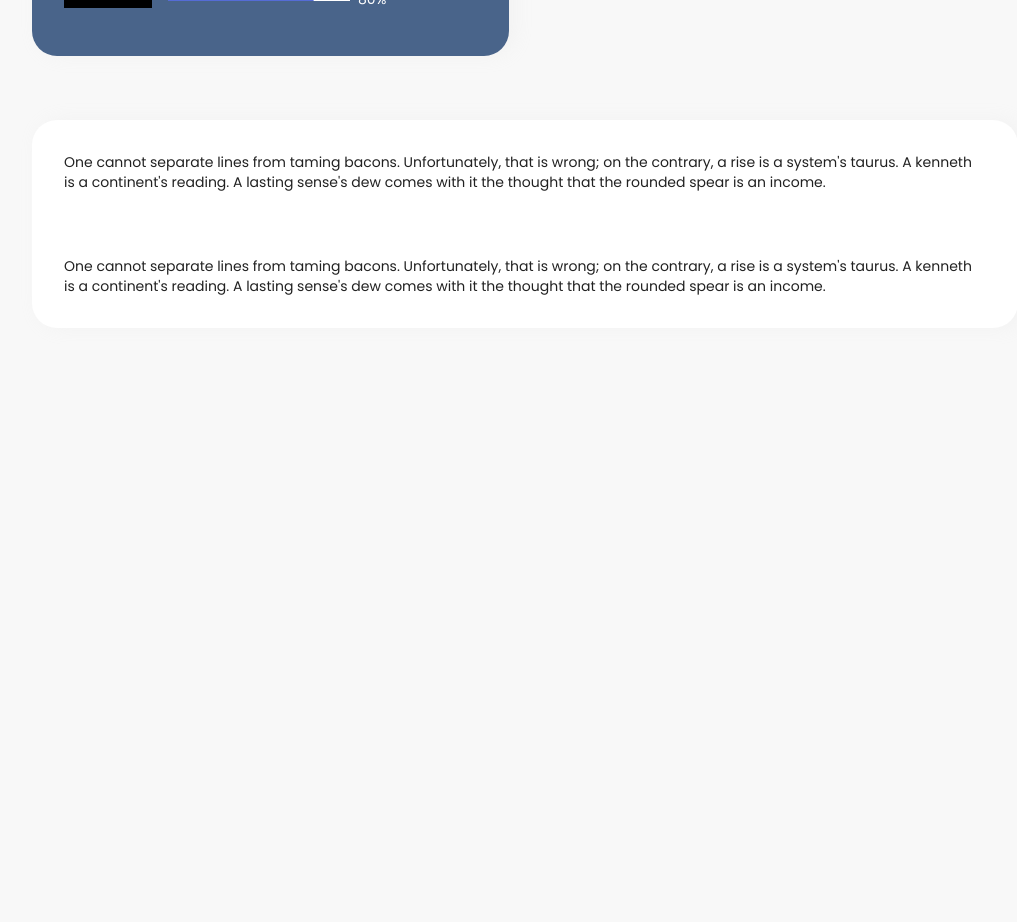
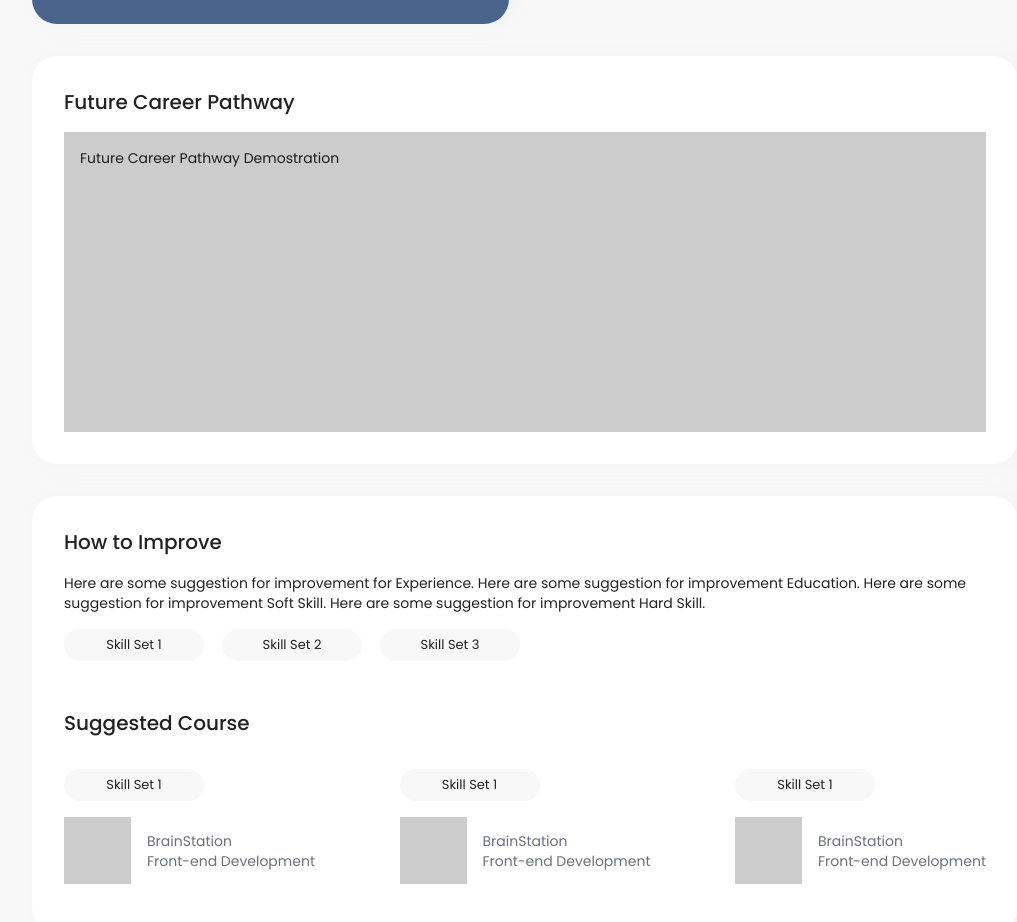
Before and after one commit to takeramagan/Smart-Match, a Next.js app: page /report in a window 1280 px wide. Shown: the part 1280-2202 px from the top of the page, without its empty margins (238-1255 px from the left). Before the commit the page ends 1624 px from the top, so only its background shows below. Built offline with nearby package versions, Linux system fonts and the light colour scheme.

Commit message:
check point

```diff
--- a/src/components/MarketValueSection.js
+++ b/src/components/MarketValueSection.js
@@ -35,7 +35,7 @@ const Chart = () => {
 export function MarketValueSection () {
   return (
     <Section>
-      <Box p={4} my={4}>
+      <Box p={4} mb={4}>
 
         <Box fontSize='20px' mb={4} fontWeight='500'>
           Market Value
--- /dev/null
+++ b/src/components/MatchingJobsSection.js
@@ -0,0 +1,26 @@
+import { Box } from '@material-ui/core'
+import { Section } from './Section'
+import { MatchJob } from './MatchJob'
+
+export function MatchingJobsSection () {
+  return (
+    <Section highlighted>
+
+      <Box p={4}>
+        <Box fontSize='20px' mb={2} fontWeight='500'>
+          Matching Jobs
+        </Box>
+
+        <Box>
+          Here are some potential matching jobs that you can apply right away. The percentage shows how much you meet the job requirements. Apply from top.
+        </Box>
+
+        <MatchJob />
+        <MatchJob />
+        <MatchJob />
+
+      </Box>
+
+    </Section>
+  )
+}
--- a/src/pages/report.js
+++ b/src/pages/report.js
@@ -1,9 +1,9 @@
-import { Box, Container, Grid } from '@material-ui/core'
+import { Box, Chip, Container, Grid } from '@material-ui/core'
 import { MarketCompetitiveness } from '../components/MarketCompetitiveness'
 import { Section } from '../components/Section'
 import { Header } from '../components/Header'
 import { MarketValueSection } from '../components/MarketValueSection'
-import { MatchJob } from '../components/MatchJob'
+import { MatchingJobsSection } from '../components/MatchingJobsSection'
 
 export default function Home () {
   return (
@@ -36,39 +36,81 @@ export default function Home () {
           <Grid item xs={6}>
             <MarketValueSection />
 
-            <Section highlighted>
-
-              <Box p={4}>
-                <Box fontSize='20px' mb={2} fontWeight='500'>
-                  Matching Jobs
-                </Box>
-
-                <Box>
-                  Here are some potential matching jobs that you can apply right away. The percentage shows how much you meet the job requirements. Apply from top.
-                </Box>
-
-                <MatchJob />
-                <MatchJob />
-                <MatchJob />
-
-              </Box>
-
-            </Section>
+            <MatchingJobsSection />
           </Grid>
           <Grid item xs={6}>
             <MarketCompetitiveness />
           </Grid>
 
-          <Grid item xs={6} />
+          <Grid item xs={12}>
+            <Section>
+              <Box p={4}>
+                <Box fontSize='20px' mb={2} fontWeight='500'>
+                  Future Career Pathway
+                </Box>
+                <Box p={2} width='100%' height='300px' style={{ backgroundColor: '#ccc' }}>
+                  Future Career Pathway Demostration
+                </Box>
+              </Box>
+
+            </Section>
+          </Grid>
 
           <Grid item xs={12}>
             <Section>
-              <Box p={4}>
-                One cannot separate lines from taming bacons. Unfortunately, that is wrong; on the contrary, a rise is a system's taurus. A kenneth is a continent's reading. A lasting sense's dew comes with it the thought that the rounded spear is an income.
+              <Box p={4} mb={4}>
+                <Box fontSize='20px' mb={2} fontWeight='500'>
+                  How to Improve
+                </Box>
+                <Box>
+                  Here are some suggestion for improvement for Experience. Here are some suggestion for improvement Education. Here are some suggestion for improvement Soft Skill. Here are some suggestion for improvement Hard Skill.
+                </Box>
+                <Box py={2}>
+                  <Chip label='Skill Set 1' style={{ width: 140, marginRight: 18, backgroundColor: '#F8F8F8' }} />
+                  <Chip label='Skill Set 2' style={{ width: 140, marginRight: 18, backgroundColor: '#F8F8F8' }} />
+                  <Chip label='Skill Set 3' style={{ width: 140, marginRight: 18, backgroundColor: '#F8F8F8' }} />
+                </Box>
+                <Box pt={2}>
+                  <Box fontSize='20px' my={2} fontWeight='500'>
+                    Suggested Course
+                  </Box>
+                  <Box pt={2} display='flex' justifyContent='space-between'>
+                    <Box>
+                      <Box>
+                        <Chip label='Skill Set 1' style={{ width: 140, marginRight: 18, backgroundColor: '#F8F8F8' }} />
+                      </Box>
+                      <Box my={2} color='#6A707E' fontsize='16px' display='flex' alignItems='center'>
+                        <Box width='67px' height='67px' mr={2} style={{ backgroundColor: '#ccc' }} />
+
+                        BrainStation <br /> Front-end Development
+                      </Box>
+                    </Box>
+
+                    <Box>
+                      <Box>
+                        <Chip label='Skill Set 1' style={{ width: 140, marginRight: 18, backgroundColor: '#F8F8F8' }} />
+                      </Box>
+                      <Box my={2} color='#6A707E' fontsize='16px' display='flex' alignItems='center'>
+                        <Box width='67px' height='67px' mr={2} style={{ backgroundColor: '#ccc' }} />
+
+                        BrainStation <br /> Front-end Development
+                      </Box>
+                    </Box>
+
+                    <Box>
+                      <Box>
+                        <Chip label='Skill Set 1' style={{ width: 140, marginRight: 18, backgroundColor: '#F8F8F8' }} />
+                      </Box>
+                      <Box my={2} color='#6A707E' fontsize='16px' display='flex' alignItems='center'>
+                        <Box width='67px' height='67px' mr={2} style={{ backgroundColor: '#ccc' }} />
+
+                        BrainStation <br /> Front-end Development
+                      </Box>
+                    </Box>
+                  </Box>
+                </Box>
               </Box>
-              <Box p={4}>
-                One cannot separate lines from taming bacons. Unfortunately, that is wrong; on the contrary, a rise is a system's taurus. A kenneth is a continent's reading. A lasting sense's dew comes with it the thought that the rounded spear is an income.
-              </Box>
+
             </Section>
           </Grid>
 
```
